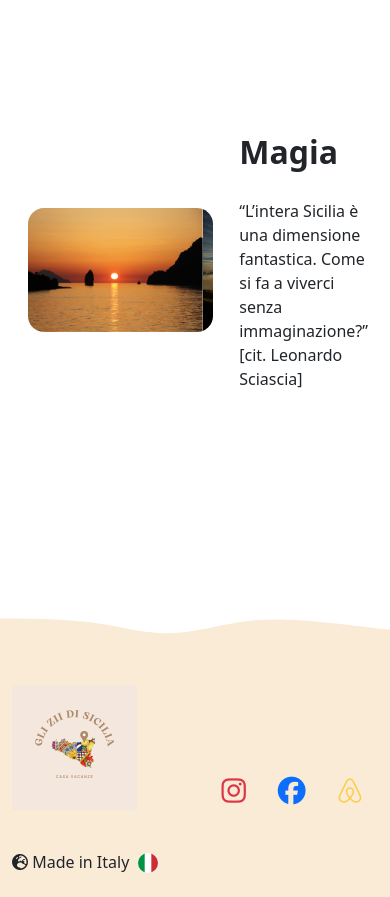
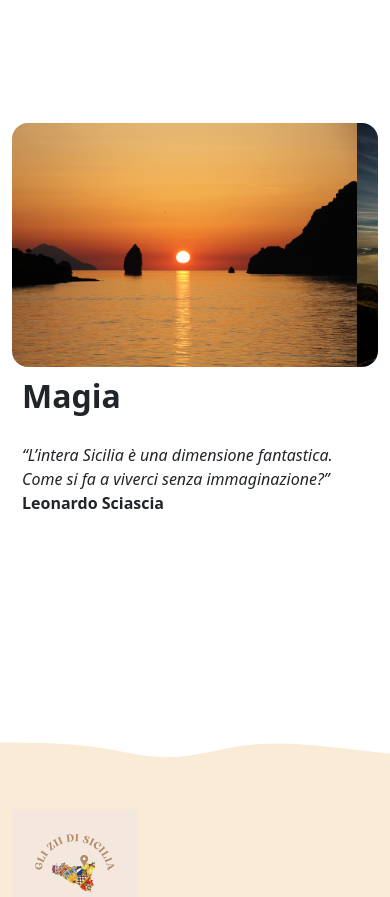
Before and after one commit to RosarioNici/zii-di-sicilia, an Angular app: page /home in a window 390 px wide. Shown: the part 4060-4957 px from the top of the page. Built offline with nearby package versions, Linux system fonts and the light colour scheme; what @angular/google-maps would draw is missing.

Commit message:
litle correction

```diff
--- a/src/app/form/form.component.html
+++ b/src/app/form/form.component.html
@@ -298,7 +298,7 @@
             Chiama al <b>+39 3883622151</b>
           </p>
           <p>
-            O puuoi contattarci anche su <i class="fa-brands fa-whatsapp"></i>
+            O puoi contattarci anche su <i class="fa-brands fa-whatsapp"></i>
           </p>
           <p>
             Vi aguriamo un soggiorno da sogno
--- a/src/app/home/magic/magic.component.css
+++ b/src/app/home/magic/magic.component.css
@@ -7,7 +7,7 @@
   display: flex;
   flex-wrap: wrap;
   flex-shrink: inherit;
-  max-width: 250px;
+
 }
 .text-of-flex>* {
   padding: 10px;
@@ -22,3 +22,11 @@
   border-radius: 30px;
   box-shadow: rgba(0, 0, 0, 0.35) 0px 5px 15px;
 }
+
+@media screen and (max-width: 991px){
+  .magic{
+    flex-direction: column;
+      justify-content:center;
+      align-items: center;
+  }
+}
--- a/src/app/home/magic/magic.component.html
+++ b/src/app/home/magic/magic.component.html
@@ -1,7 +1,7 @@
 
-<div class="container-lg magic">
-  <section class="d-flex align-items-center justify-content-center">
-    <div class="mx-3 col-lg-6">
+<div class="container-lg magic d-flex align-items-center justify-content-center">
+
+    <div class="mx-3 col-lg-6 col-12">
       <div id="carouselExampleSlidesOnly" class="carousel slide" data-bs-ride="carousel">
         <div class="carousel-inner rounded-4">
           <div class="carousel-item  active">
@@ -40,10 +40,10 @@
         </div>
       </div>
     </div>
-    <div class="text-of-flex">
+    <div class="text-of-flex col-lg-6 col-12">
         <h2 class="title-flex">Magia</h2>
-        <p>“L’intera Sicilia è una dimensione fantastica. Come si fa a viverci senza immaginazione?” [cit. Leonardo Sciascia]</p>
+        <p> <em> “L’intera Sicilia è una dimensione fantastica. Come si fa a viverci senza immaginazione?” </em> <b>Leonardo Sciascia</b></p>
     </div>
 
-  </section>
+
 </div>
```
